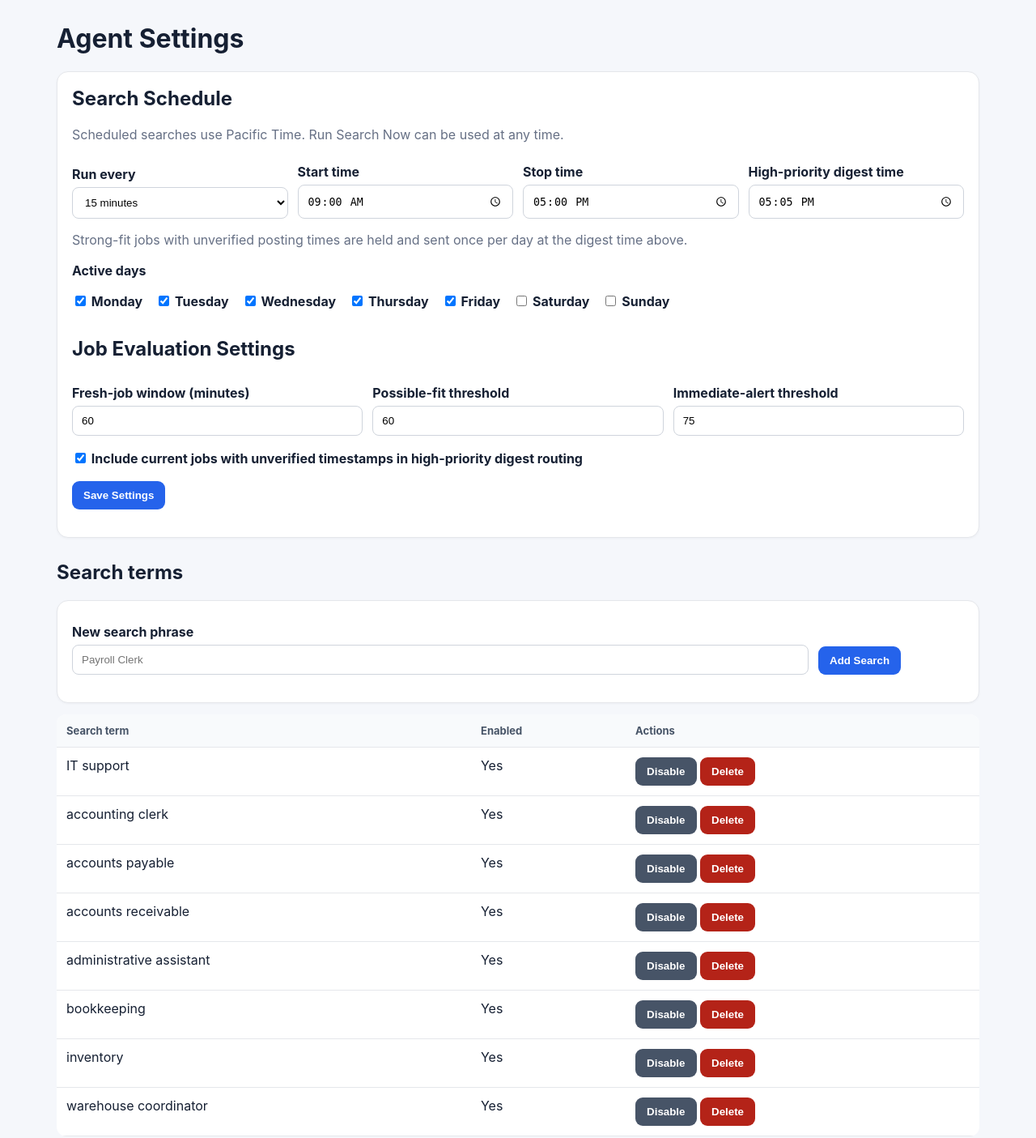
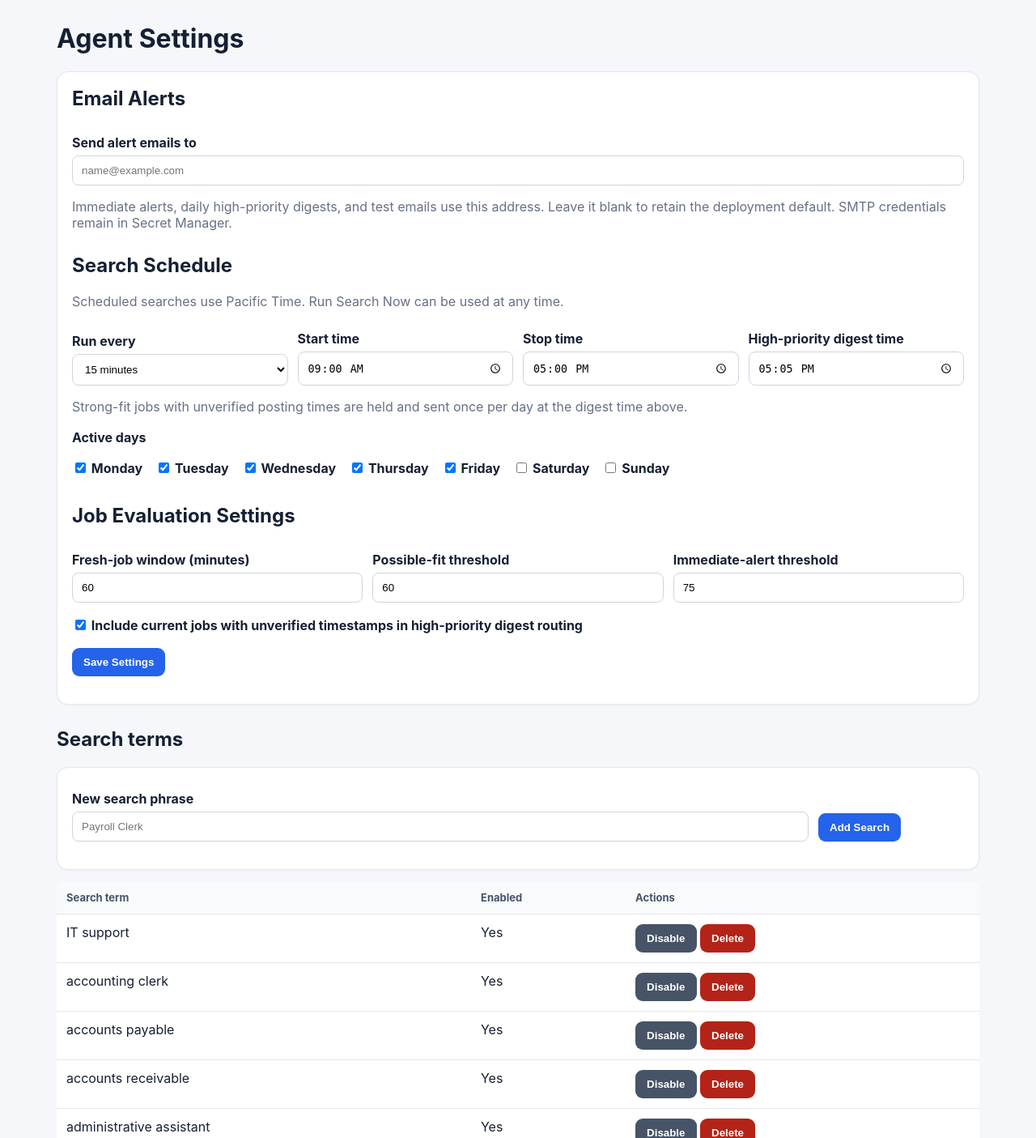
Before and after one commit to WorkdayGeorge/calaveras_job_agent, a FastAPI app: page /settings in a window 1280 px wide. Shown: the part 99-1504 px from the top of the page at 81% size. Run offline with FastAPI, Linux system fonts and the light colour scheme; the visitor is signed in with stand-in values (Sample User, id 1).

Commit message:
Add configurable alert email recipient

```diff
--- a/web/app.py
+++ b/web/app.py
@@ -18,7 +18,7 @@ from job_agent.models import Job, Evaluation, SearchTerm, RunLog, ResumeAsset, A
 from job_agent.application_builder import build_application_materials
 from job_agent.source_catalog import get_job_sources
 from job_agent.config import load_settings, env
-from job_agent.notify import email_notify
+from job_agent.notify import email_notify, normalize_email_address
 from job_agent.settings_store import (
     seed_settings, get_bool, get_int, get_setting, set_setting
 )
@@ -213,10 +213,21 @@ def test_email(request: Request):
         "missing_requirements": [],
     }
 
+    with SessionLocal() as session:
+        recipient = (
+            get_setting(
+                session,
+                "alert_email_to",
+                env("ALERT_EMAIL_TO", ""),
+            )
+            or env("ALERT_EMAIL_TO", "")
+        )
+
     sent, result = email_notify(
         test_job,
         test_evaluation,
         "test",
+        recipient=recipient,
     )
 
     if sent:
@@ -261,6 +272,14 @@ def settings_page(request: Request):
                  ).split(",")
                  if day.strip().isdigit()
             },
+            "alert_email_to": (
+                get_setting(
+                    session,
+                    "alert_email_to",
+                    env("ALERT_EMAIL_TO", ""),
+                )
+                or env("ALERT_EMAIL_TO", "")
+            ),
         }
     return templates.TemplateResponse(
         request,
@@ -280,18 +299,24 @@ def save_settings(
     high_priority_digest_time: str = Form(...),
     schedule_days: list[str] = Form([]),
     allow_unverified_current_jobs_in_digest: str | None = Form(None),
-
-
-
-
-
-
-
+    alert_email_to: str = Form(""),
 ):
     denial = require_auth(request)
     if denial:
         return denial
+    recipient_input = alert_email_to.strip()
+    validated_recipient = (
+        normalize_email_address(recipient_input)
+        if recipient_input
+        else ""
+    )
+    if recipient_input and not validated_recipient:
+        return RedirectResponse(
+            "/settings?message=Enter+a+valid+single+email+address",
+            status_code=303,
+        )
     with SessionLocal() as session:
+        set_setting(session, "alert_email_to", validated_recipient)
         set_setting(
             session,
             "fresh_job_window_minutes",
@@ -365,7 +390,10 @@ def save_settings(
             "allow_unverified_current_jobs_in_digest",
             "true" if allow_unverified_current_jobs_in_digest else "false",
         )
-    return RedirectResponse("/settings", status_code=303)
+    return RedirectResponse(
+        "/settings?message=Settings+saved",
+        status_code=303,
+    )
 
 @app.post("/settings/search-terms/add")
 def add_term(request: Request, term: str = Form(...)):
--- a/web/templates/settings.html
+++ b/web/templates/settings.html
@@ -2,10 +2,33 @@
 {% extends "base.html" %}
 {% block content %}
 <h1>Agent Settings</h1>
+{% set message = request.query_params.get("message") %}
+{% if message %}
+  <div class="card {% if 'valid' in message|lower %}bad{% else %}good{% endif %}" style="margin-bottom:18px">
+    <strong>{{ message }}</strong>
+  </div>
+{% endif %}
 <div class="card">
 <form method="post" action="/settings">
 
-  <h2 style="margin-top:0">Search Schedule</h2>
+  <h2 style="margin-top:0">Email Alerts</h2>
+  <div class="row">
+    <div>
+      <label>Send alert emails to</label>
+      <input
+        type="email"
+        name="alert_email_to"
+        value="{{ values.alert_email_to }}"
+        placeholder="name@example.com"
+        autocomplete="email"
+      >
+    </div>
+  </div>
+  <p class="muted">
+    Immediate alerts, daily high-priority digests, and test emails use this address. Leave it blank to retain the deployment default. SMTP credentials remain in Secret Manager.
+  </p>
+
+  <h2>Search Schedule</h2>
 
   <p class="muted">
     Scheduled searches use Pacific Time. Run Search Now can be used at any time.
```
Also changed, not shown: job_agent/notify.py (+25 -6 lines), job_agent/pipeline.py (+15 -2 lines), tests/test_email_recipient.py (added, +67 -0 lines).
